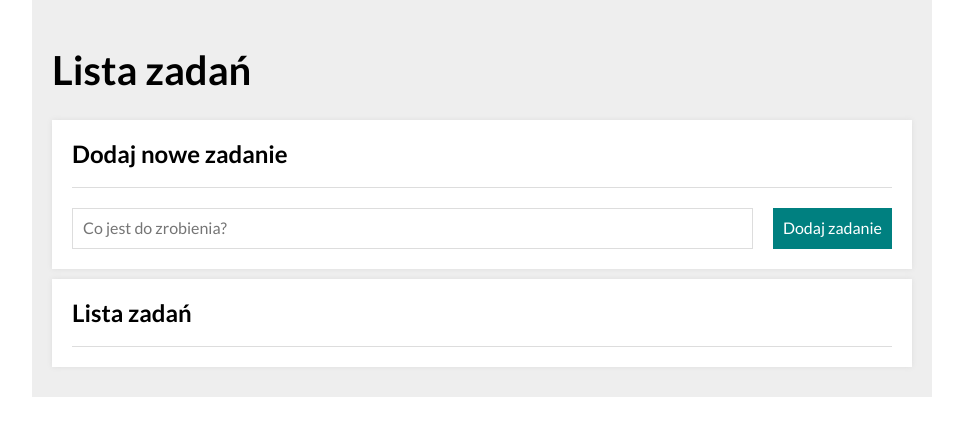
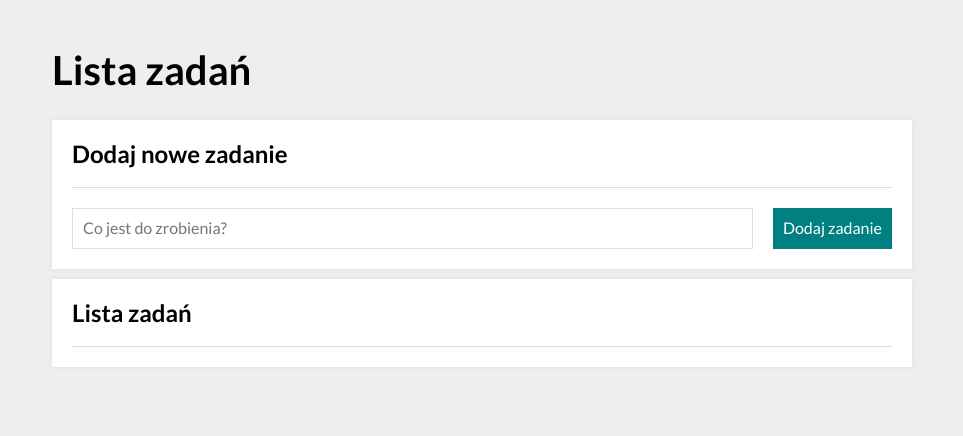
Before and after one commit to xxFino/todos-list-react, a React (Create React App) app: page / in a window 1280 px wide. Shown: the top 436 px of the page, without its empty margins (158-1121 px from the left). Built offline with nearby package versions, Linux system fonts and the light colour scheme.

Commit message:
repaired background and removed one few useless lines in code

```diff
--- a/src/App.js
+++ b/src/App.js
@@ -11,10 +11,6 @@ function App() {
   const [tasks, setTasks] = useState(
     JSON.parse(localStorage.getItem("tasks")) || []
   );
-
-  useEffect(() => {
-    localStorage.setItem('tasks', JSON.stringify(tasks));
-  }, [tasks]);
 
   useEffect(() => {
     localStorage.setItem("tasks", JSON.stringify(tasks));
--- a/src/Container/style.css
+++ b/src/Container/style.css
@@ -2,5 +2,4 @@
     max-width: 900px;
     margin: 0 auto;
     padding: 20px;
-    background-color: #eee;
 }
--- a/src/index.css
+++ b/src/index.css
@@ -6,3 +6,7 @@ html {
 *, ::after, ::before {
     box-sizing: inherit;
 }
+
+body {
+    background-color: #eee;
+}
```
